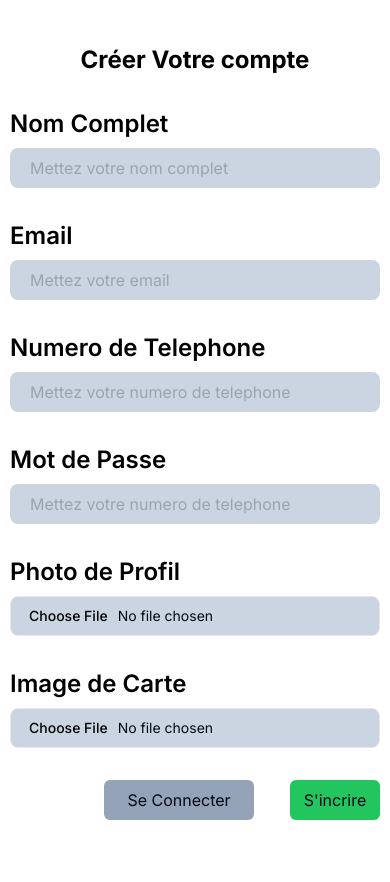
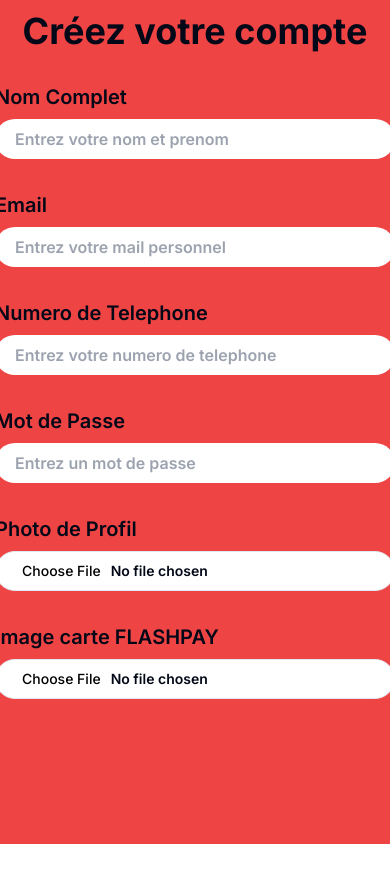
Before and after one commit to Baguel/fastpay-app1, a Next.js app: page /register in a window 390 px wide. Shown: the top 882 px of the page. Before the commit the page ends 844 px from the top, so only its background shows below. Built offline with nearby package versions, Linux system fonts and the light colour scheme.

Commit message:
creation of frontend

```diff
--- a/app/login/page.js
+++ b/app/login/page.js
@@ -1,25 +1,25 @@
 import Image from "next/image";
 import { Input } from "@/components/ui/input"
 
-export default function Register() {
+export default function Login() {
   return (
     <main className="h-screen w-full flex items-center justify-center">
-        <div className="">
+        <div className="container mx-auto">
             <div>
                 <Image layout="responsive" width={100} height={100}  src="/undraw_Mobile_pay_re_sjb8 (1).png" alt="payment picture"/>
                 <h1 className="text-4xl mt-5 text-center font-bold text-black xs:text-2xl">Créer Votre compte</h1>
             </div>
-            <div className="xs:ml-3 xs:mr-3 mx-auto mt-8">
+            <div className="mt-8">
                 <h1 className="text-2xl font-semibold text-black">Numero de Telephone</h1>
                 <input className="w-[520px] h-[40px] xs:w-[370px] p-5 mt-2 rounded-lg bg-slate-300" placeholder="Mettez votre numero de telephone"/>
             </div>
-            <div className="xs:ml-3 xs:mr-3 mx-auto mt-8">
+            <div className=" mt-8">
                 <h1 className="text-2xl font-semibold text-black">Mot de Passe</h1>
                 <input type="password" className="w-[520px] h-[40px] xs:w-[370px] p-5 mt-2 rounded-lg bg-slate-300" placeholder="Mettez votre numero de telephone"/>
             </div>
-            <div className="mt-8 xs:mr-3 flex gap-9 justify-end">
+            <div className="mt-8 flex gap-9 justify-end">
                 <button className="bg-slate-400 h-[40px] w-[150px] rounded-md">Se Connecter</button>
-                <button className="bg-green-500 h-[40px] w-[90px] rounded-md">S'incrire</button>
+                <button className="bg-green-500 h-[40px] w-[90px] rounded-md">Sincrire</button>
             </div>
         </div>
     </main>
--- a/app/register/page.js
+++ b/app/register/page.js
@@ -3,38 +3,34 @@ import { Input } from "@/components/ui/input"
 
 export default function Register() {
   return (
-    <main className="h-screen w-full flex items-center justify-center">
-        <div className="">
+    <main className="h-screen w-full flex items-center justify-center bg-red-500">
+        <div className="h-[950px] max-w-[700px]">
             <div>
-                <h1 className="text-4xl mt-5 text-center font-bold text-black xs:text-2xl">Créer Votre compte</h1>
+                <h1 className="mt-16 text-center font-bold text-4xl">Créez votre compte</h1>
             </div>
-            <div className="xs:ml-3 xs:mr-3 mt-8">
-                <h1 className="text-2xl font-semibold text-black">Nom Complet</h1>
-                <input className="w-[520px] h-[40px] xs:w-[370px] p-5 mt-2 rounded-lg bg-slate-300" placeholder="Mettez votre nom complet"/>
+            <div className="mt-8">
+                <h1 className="font-semibold text-xl">Nom Complet</h1>
+                <input className="rounded-full lg:w-[580px] h-[40px] xs:w-[400px] sm:w-[400px] md:w-[500px] px-5 font-semibold mt-2" placeholder="Entrez votre nom et prenom"/>
             </div>
-            <div className="xs:ml-3 xs:mr-3 mx-auto mt-8">
-                <h1 className="text-2xl font-semibold text-black">Email</h1>
-                <input className="w-[520px] h-[40px] xs:w-[370px] p-5 mt-2 rounded-lg bg-slate-300" placeholder="Mettez votre email"/>
+            <div className="mt-8">
+                <h1 className="font-semibold text-xl">Email</h1>
+                <input className="rounded-full lg:w-[580px] h-[40px] xs:w-[400px] sm:w-[400px] md:w-[500px] px-5 font-semibold mt-2" placeholder="Entrez votre mail personnel"/>
             </div>
-            <div className="xs:ml-3 xs:mr-3 mx-auto mt-8">
-                <h1 className="text-2xl font-semibold text-black">Numero de Telephone</h1>
-                <input className="w-[520px] h-[40px] xs:w-[370px] p-5 mt-2 rounded-lg bg-slate-300" placeholder="Mettez votre numero de telephone"/>
+            <div className="mt-8">
+                <h1 className="font-semibold text-xl">Numero de Telephone</h1>
+                <input className="rounded-full lg:w-[580px] h-[40px] xs:w-[400px] sm:w-[400px] md:w-[500px] px-5 font-semibold mt-2" placeholder="Entrez votre numero de telephone"/>
             </div>
-            <div className="xs:ml-3 xs:mr-3 mx-auto mt-8">
-                <h1 className="text-2xl font-semibold text-black">Mot de Passe</h1>
-                <input type="password" className="w-[520px] h-[40px] xs:w-[370px] p-5 mt-2 rounded-lg bg-slate-300" placeholder="Mettez votre numero de telephone"/>
+            <div className="mt-8">
+                <h1 className="font-semibold text-xl">Mot de Passe</h1>
+                <input type="password" className="rounded-full lg:w-[580px] h-[40px] xs:w-[400px] sm:w-[400px] md:w-[500px] px-5 font-semibold mt-2" placeholder="Entrez un mot de passe"/>
             </div>
-            <div className="xs:ml-3 xs:mr-3 mx-auto mt-8">
-                <h1 className="text-2xl font-semibold text-black">Photo de Profil</h1>
-                <Input className="w-[520px] h-[40px] xs:w-[370px] mt-2 rounded-lg bg-slate-300" id="picture" type="file" />
+            <div className="mt-8">
+                <h1 className="font-semibold text-xl">Photo de Profil</h1>
+                <Input className="rounded-full lg:w-[580px] h-[40px] xs:w-[400px] sm:w-[400px] md:w-[500px] px-5 font-semibold mt-2" id="picture" type="file" />
             </div>
-            <div className="xs:ml-3 xs:mr-3 mx-auto mt-8">
-                <h1 className="text-2xl font-semibold text-black">Image de Carte</h1>
-                <Input className="w-[520px] h-[40px] xs:w-[370px] mt-2 rounded-lg bg-slate-300" id="background" type="file" />
-            </div>
-            <div className="mt-8 xs:mr-3 flex gap-9 justify-end">
-                <button className="bg-slate-400 h-[40px] w-[150px] rounded-md">Se Connecter</button>
-                <button className="bg-green-500 h-[40px] w-[90px] rounded-md">S'incrire</button>
+            <div className="mt-8">
+                <h1 className="font-semibold text-xl">Image carte FLASHPAY</h1>
+                <Input className="rounded-full lg:w-[580px] h-[40px] xs:w-[400px] sm:w-[400px] md:w-[500px] px-5 font-semibold mt-2" id="picture" type="file" />
             </div>
         </div>
     </main>
```
Also changed, not shown: public/undraw_Mobile_pay_re_sjb8 (1).png (added).
